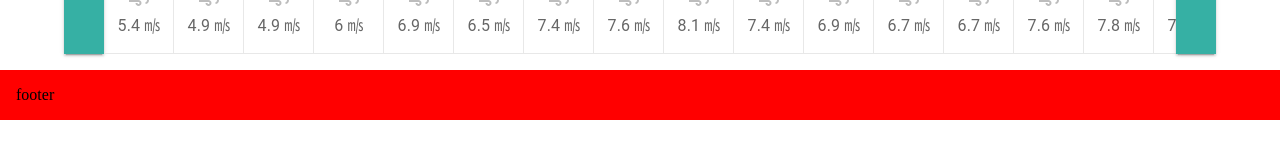
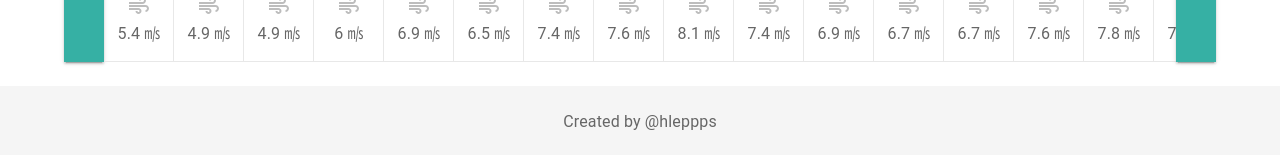
Before and after one commit to hleppps/weathy-app, a React (Create React App) app: page / in a window 1280 px wide. Shown: the part 792-947 px from the top of the page. Before the commit the page ends 912 px from the top, so only its background shows below. Built offline with nearby package versions, Linux system fonts and the light colour scheme.

Commit message:
Add styles for Footer

```diff
--- a/src/components/Footer/Footer.tsx
+++ b/src/components/Footer/Footer.tsx
@@ -1,8 +1,15 @@
-import { Box } from "@mui/material";
+import { Box, Typography } from "@mui/material";
 import { FC } from "react";
 
 const Footer: FC = () => {
-  return <Box sx={{ padding: 2, background: "red" }}>footer</Box>;
+  return (
+    <Box
+      bgcolor="gray.lighter"
+      sx={{ padding: 3, background: "#f5f5f5", textAlign: "center" }}
+    >
+      <Typography color="gray.main">Created by @hleppps</Typography>
+    </Box>
+  );
 };
 
 export default Footer;
--- a/src/components/PageBody/PageBody.tsx
+++ b/src/components/PageBody/PageBody.tsx
@@ -2,7 +2,7 @@ import { Box } from "@mui/system";
 import { FC, ReactNode } from "react";
 
 const PageBody: FC<{ children: ReactNode }> = ({ children }) => {
-  return <Box py={2}>{children}</Box>;
+  return <Box py={3}>{children}</Box>;
 };
 
 export default PageBody;
```
